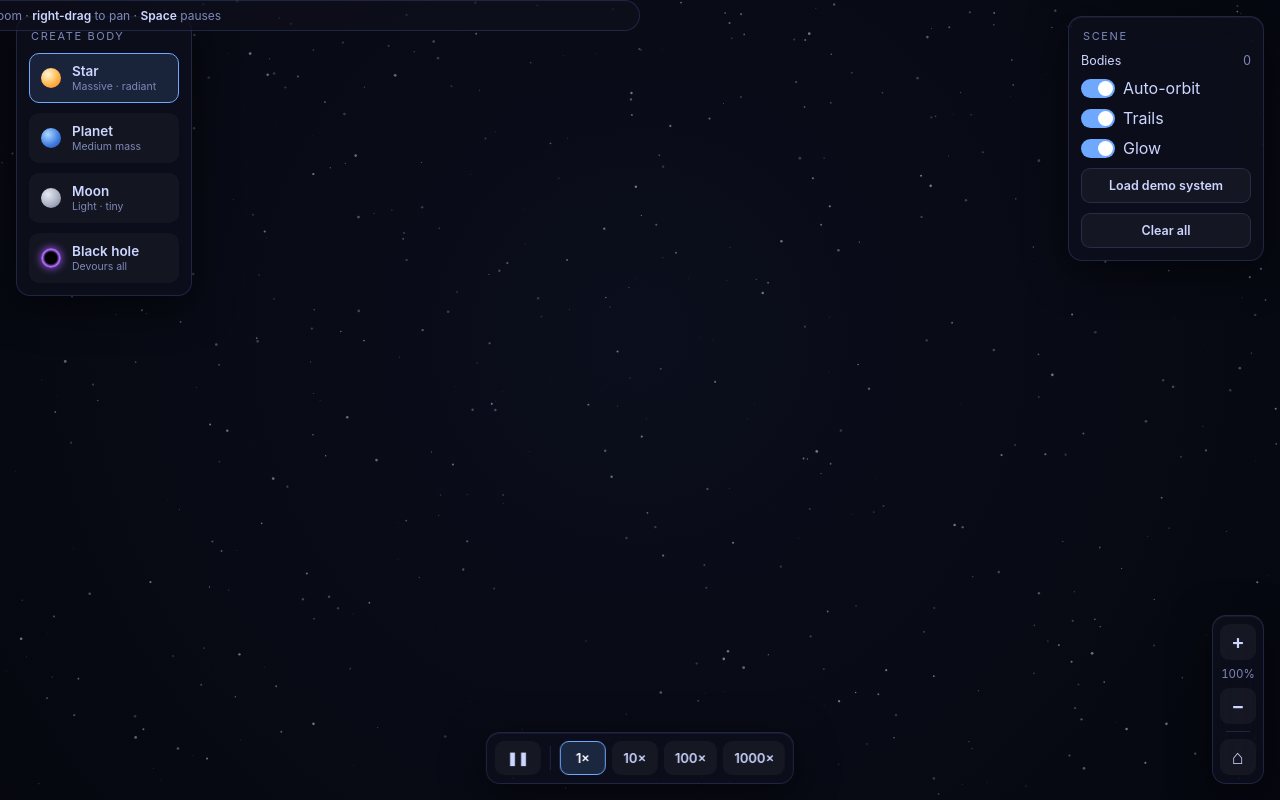
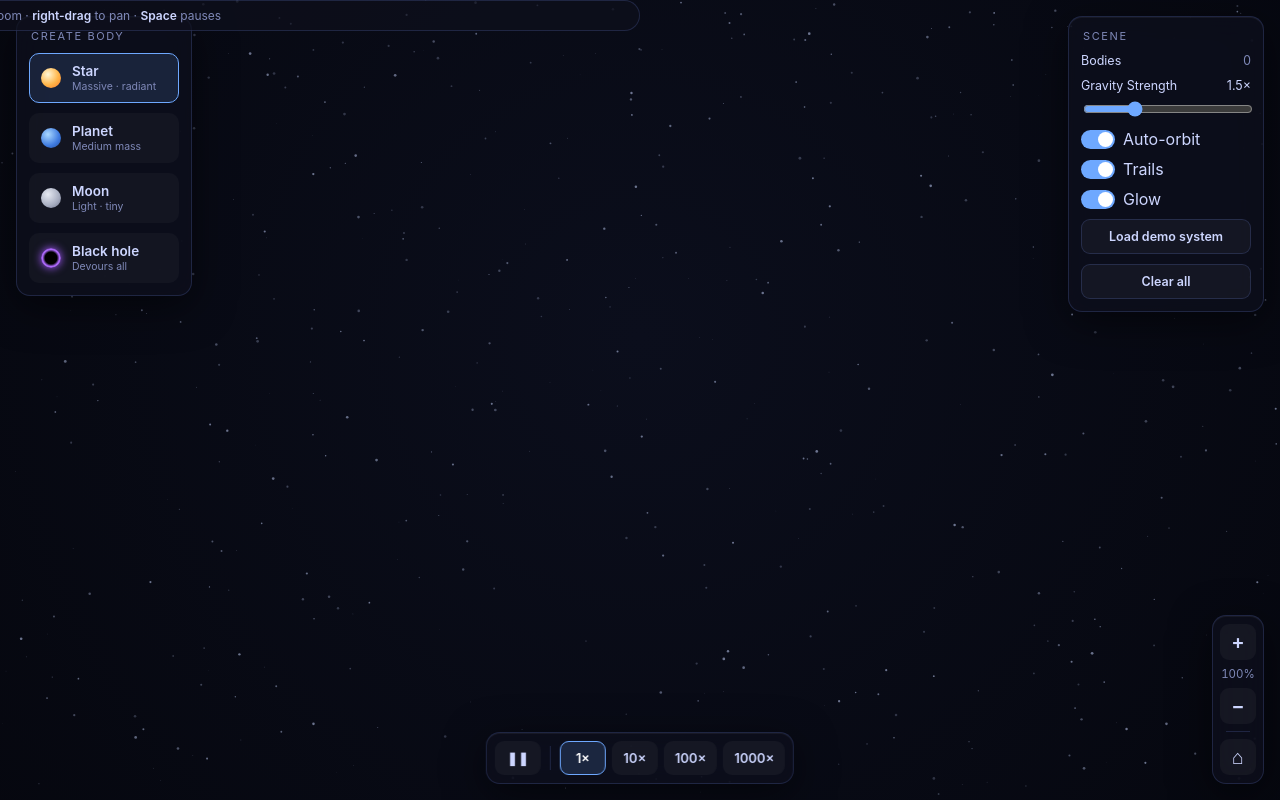
Before and after one commit to hsch14/browser-experiments, a plain HTML site: page gravity-sandbox.html in a window 1280 px wide. Drawn offline with Linux system fonts and the light colour scheme; animation ran at ten frames a second.

Commit message:
Add gravity slider to control gravity strength

```diff
--- a/gravity-sandbox.html
+++ b/gravity-sandbox.html
@@ -151,6 +151,21 @@
 <div id="actions" class="panel">
   <div class="title">Scene</div>
   <div class="row"><span>Bodies</span><span id="count">0</span></div>
+  <div style="display:flex; flex-direction:column; gap:6px;">
+  <div class="row">
+    <span>Gravity Strength</span>
+    <span id="gravity-value">1.5×</span>
+  </div>
+  <input
+    type="range"
+    id="gravity-slider"
+    min="0.1"
+    max="5"
+    step="0.1"
+    value="1.5"
+    style="width:100%; accent-color:#6ea8ff;"
+  >
+</div>
   <div class="toggle on" id="tg-orbit"><div class="switch"></div><span>Auto-orbit</span></div>
   <div class="toggle on" id="tg-trails"><div class="switch"></div><span>Trails</span></div>
   <div class="toggle on" id="tg-glow"><div class="switch"></div><span>Glow</span></div>
@@ -638,6 +653,13 @@ function drawDragArrow() {
 }
 
 // ---------- UI wiring ----------
+const gravitySlider = document.getElementById("gravity-slider");
+const gravityValue = document.getElementById("gravity-value");
+
+gravitySlider.addEventListener("input", () => {
+  G = Number(gravitySlider.value);
+  gravityValue.textContent = G.toFixed(1) + "×";
+});
 document.querySelectorAll(".bodybtn").forEach(el => {
   el.addEventListener("click", () => {
     document.querySelectorAll(".bodybtn").forEach(b => b.classList.remove("active"));
```
